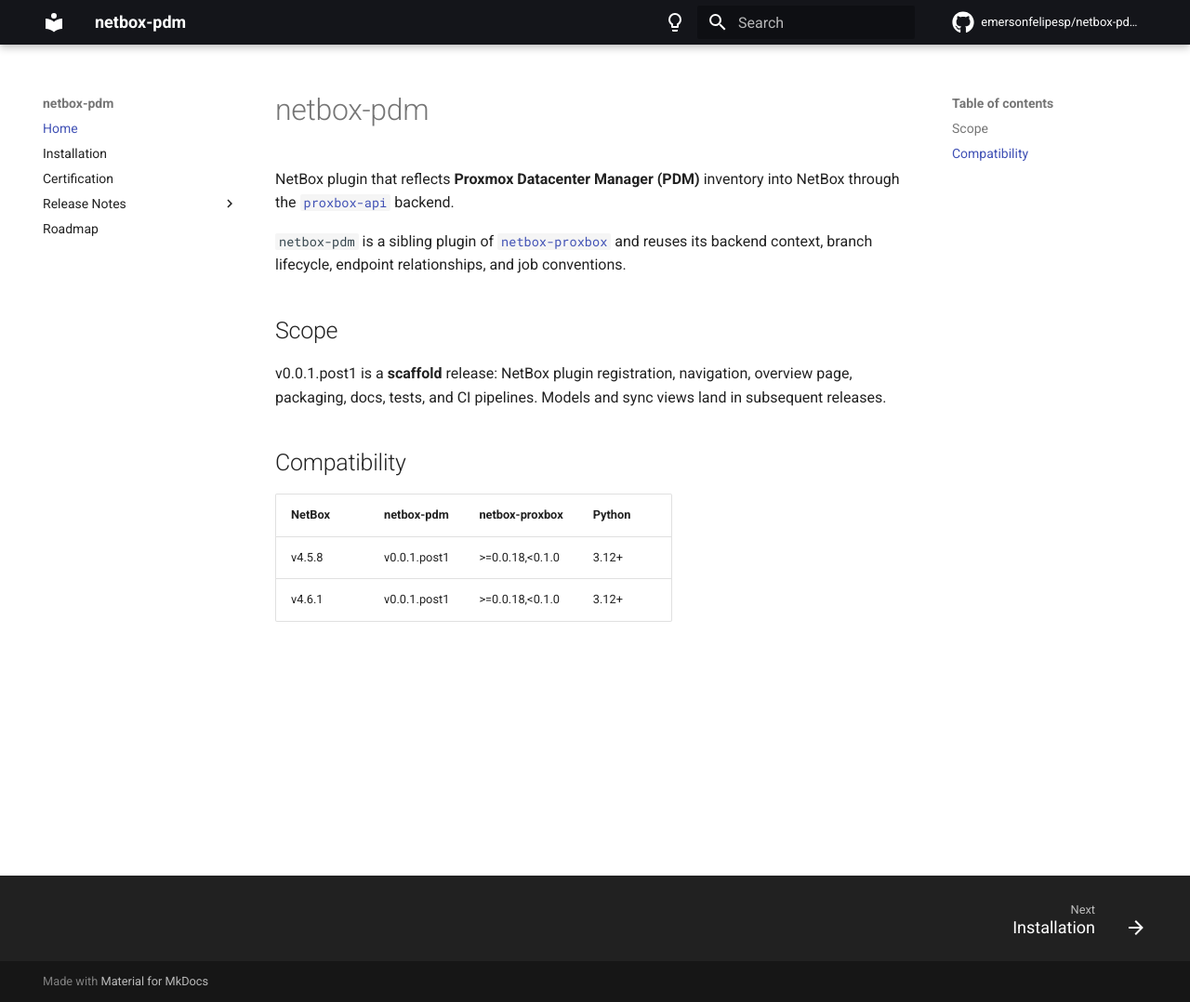
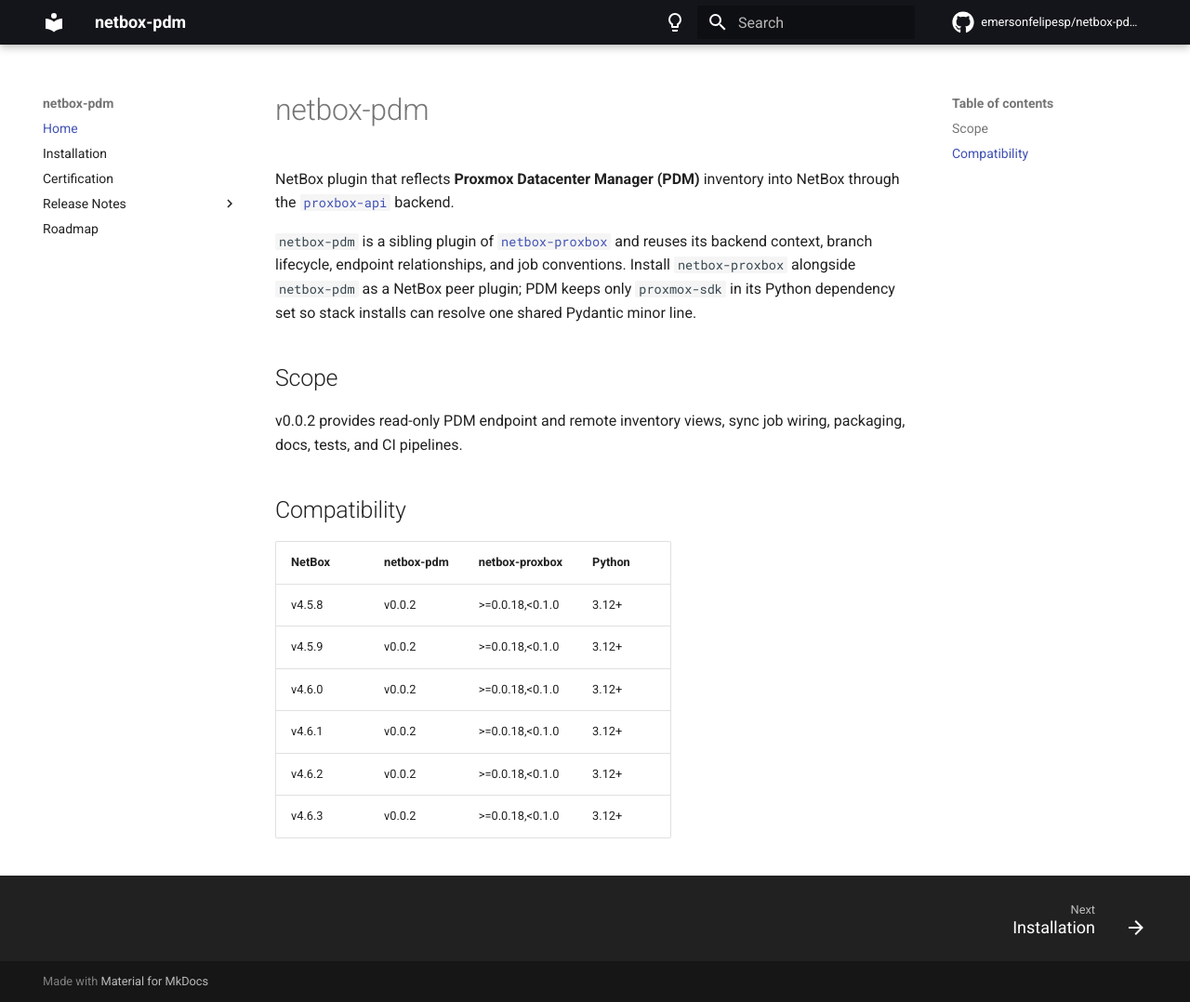
Before and after one commit to emersonfelipesp/netbox-pdm, an MkDocs documentation site: the page built from docs/index.md, in a window 1280 px wide and 1078 px high. Shown: the whole window at 93% size. Built offline with MkDocs 1.6.1 and Material for MkDocs 9.7.7, drawn with Linux system fonts in a browser that asks for light colours; comment, search, counter and statistics services are not loaded.

```diff
--- a/docs/index.md
+++ b/docs/index.md
@@ -8,16 +8,22 @@ into NetBox through the
 [`netbox-proxbox`](https://github.com/emersonfelipesp/netbox-proxbox) and
 reuses its backend context, branch lifecycle, endpoint relationships, and
 job conventions.
+Install `netbox-proxbox` alongside `netbox-pdm` as a NetBox peer plugin; PDM
+keeps only `proxmox-sdk` in its Python dependency set so stack installs can
+resolve one shared Pydantic minor line.
 
 ## Scope
 
-v0.0.1.post1 is a **scaffold** release: NetBox plugin registration,
-navigation, overview page, packaging, docs, tests, and CI pipelines. Models and
-sync views land in subsequent releases.
+v0.0.2 provides read-only PDM endpoint and remote inventory views, sync job
+wiring, packaging, docs, tests, and CI pipelines.
 
 ## Compatibility
 
 | NetBox | netbox-pdm | netbox-proxbox | Python |
 | --- | --- | --- | --- |
-| v4.5.8 | v0.0.1.post1 | >=0.0.18,<0.1.0 | 3.12+ |
-| v4.6.1 | v0.0.1.post1 | >=0.0.18,<0.1.0 | 3.12+ |
+| v4.5.8 | v0.0.2 | >=0.0.18,<0.1.0 | 3.12+ |
+| v4.5.9 | v0.0.2 | >=0.0.18,<0.1.0 | 3.12+ |
+| v4.6.0 | v0.0.2 | >=0.0.18,<0.1.0 | 3.12+ |
+| v4.6.1 | v0.0.2 | >=0.0.18,<0.1.0 | 3.12+ |
+| v4.6.2 | v0.0.2 | >=0.0.18,<0.1.0 | 3.12+ |
+| v4.6.3 | v0.0.2 | >=0.0.18,<0.1.0 | 3.12+ |
--- a/pyproject.toml
+++ b/pyproject.toml
@@ -30,7 +30,6 @@ classifiers = [
     "Programming Language :: Python :: 3.13",
 ]
 dependencies = [
-    "netbox-proxbox>=0.0.18,<0.1.0",
     "proxmox-sdk>=0.0.12",
 ]
 
```
Also changed, not shown: CERTIFICATION.md (+4 -4 lines), COMPATIBILITY.md (+2 -1 lines), README.md (+9 -7 lines), docs/certification.md (+2 -2 lines), docs/installation.md (+3 -2 lines), docs/release-notes/version-0.0.1.post1.md (+7 -3 lines), 4 other files.
